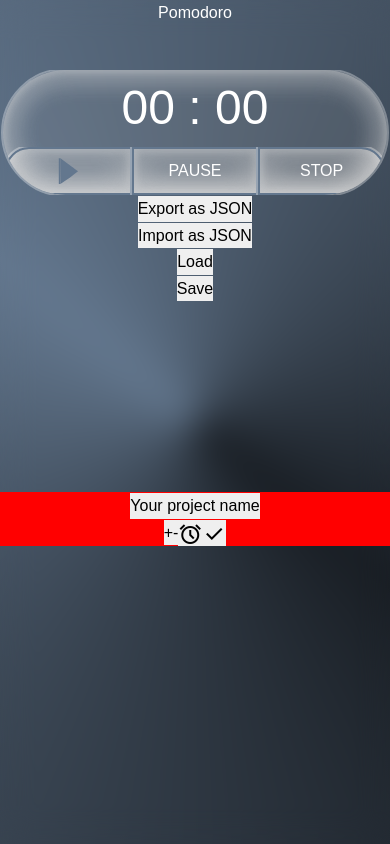
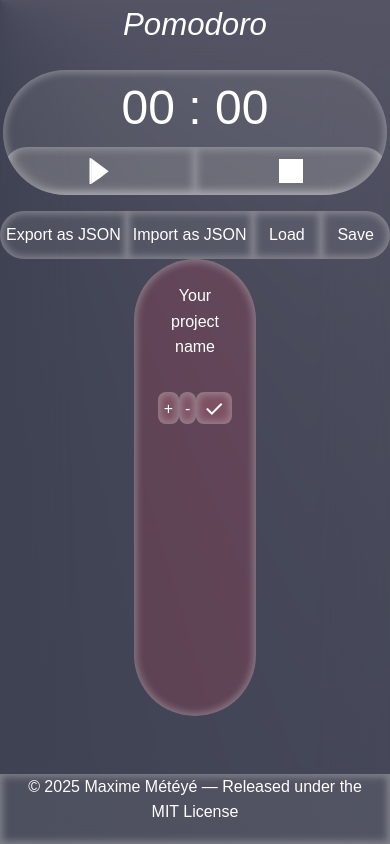
Before and after one commit to Maxime-Meteye/pomodoro, a Vue app: page / in a window 390 px wide. Built offline with nearby package versions, Linux system fonts and the light colour scheme; a web font is replaced by a local one.

Commit message:
Mobile view glass ui and animation

```diff
--- a/index.html
+++ b/index.html
@@ -13,17 +13,72 @@
   <body class="theme-dark">
     <div id="app" class="container"></div>
     <script type="module" src="/src/main.js"></script>
+	<script>
+		const body = document.querySelector("body");
+
+		let x = 0;
+		let y = 0;
+
+		let cursor_x = 0;
+		let cursor_y = 0;
+
+		let running_animation = false;
+
+		document.addEventListener("mousemove",(event)=>{
+			x = event.clientX ;
+			y = event.clientY ;
+
+			if(!running_animation){
+				mouseInertia();
+			}
+		})
+
+		function mouseInertia(){
+			const screen_center_x = window.innerWidth/2;
+			const screen_center_y = window.innerHeight/2;
+			body.style.setProperty("--mouse-x", cursor_x);
+			body.style.setProperty("--mouse-y", cursor_y);
+			//console.log(cursor_x)
+			//console.log(cursor_y)
+			cursor_x += Math.round((x-cursor_x) * 0.1);
+			cursor_y += Math.round((y-cursor_y) * 0.1);
+			running_animation = true;
+			requestAnimationFrame(mouseInertia)
+		}
+
+
+	</script>
 	<style>
+
+		.italic{
+			font-style: italic;
+		}
+
+		:root{
+				--r-dark-color:40;
+				--g-dark-color:47;
+				--b-dark-color:63;
+				--dark-border-color: #556
+		}
 		body{
+			--mouse-x : 0;
+			--mouse-y : 0;
+
 			font-family: 'Satoshi', sans-serif;
 			min-height: 100vh;
 			min-height: 100dvh;
+			max-height: 100vh;
+			max-height: 100dvh;
+
 			width: min(100%, 2000px);
 			margin-inline: auto;
-			background-image: conic-gradient(from 130deg, var(--background-color) ,var(--border-color),var(--background-color));
-			background-position: right top;
+			background: conic-gradient(from calc(atan2(var(--mouse-y) , var(--mouse-x) ) - 90deg) at 0 0, var(--background-color) ,var(--border-color) ,var(--background-color));
 			color: var(--text-color);
-			overflow-y: auto;
+			transition: background-image 0.1s linear;
+		}
+
+		.margin-inline-auto{
+			margin-inline: auto;
 		}
 	</style>
   </body>
--- a/src/App.vue
+++ b/src/App.vue
@@ -1,8 +1,16 @@
 <template>
-
-  <h1 class="col-12 row-1">Pomodoro</h1>
-  <controlView class="col-12 row-6"></controlView>
-  <taskView class="col-12 row-5" :goal_object="taskStore.goals"/>
+	<header class="col-12 row-1">
+		<h1 class="italic">Pomodoro</h1>
+	</header>
+	<main class="col-12 row-10">
+		<controlView class="col-12 row-3"></controlView>
+		<div class="taskview-wrapper col-12 row-9">
+			<taskView :goal_object="taskStore.goals" class="origin_taskview"/>
+		</div>
+	</main >
+	<footer class="glass col-12 row-1">
+		<h5>© 2025 Maxime Météyé — Released under the MIT License</h5>
+	</footer>
 </template>
 <script setup>
 
@@ -13,19 +21,71 @@
 import { useTaskStore } from '@/stores/taskStore';
 const taskStore = useTaskStore()
 
+
+
+
 </script>
 <style>
+	h1{
+		font-size: clamp(20px, 8vw, 120px);
+	}
+	body{
+
+		max-height: 100vh;
+		max-height: 100dvh;
+		max-width: 100vh;
+		max-width: 100dvh;
+	}
+
+	::-webkit-scrollbar{
+		background: #0000;
+	}
+
+	::-webkit-scrollbar-thumb{
+		background-color: #aaa0;
+		backdrop-filter: blur(4px);
+		box-shadow: inset 0px 0 7px 3px #ddd5;
+		outline: #fff5 solid 2px;
+		border-radius: 2em;
+		transition: background-color 0.2s ease-in;
+	}
+	::-webkit-scrollbar-thumb:hover{
+		background-color: #aaa2;
+	}
+
+	::-webkit-scrollbar-thumb:active{
+		background-color: #aaa5;
+	}
+
 	#app{
-		backdrop-filter: blur(16px);
-		min-height: 100vh;
-		min-height: 100dvh;
+		backdrop-filter: blur(32px);
+		height: 100vh;
+		height: 100dvh;
+		max-height: 100vh;
+		max-height: 100dvh;
 	}
+
+	.glass{
+		background-color: #aaa2;
+		backdrop-filter: blur(4px);
+		box-shadow: inset 0px 0 7px 3px #ddd5;
+	}
+	.btn{
+		--border:0;
+		border: none;
+		outline: 0;
+	}
+
+	.round{
+		border-radius: max(10vw, 80px) !important;
+	}
+
 
 	.button-bar{
 		--border-radius: 2em;
 	}
 
-	.button-bar button{
+	.button-bar *:is(button){
 		border-radius: 0 ;
 	}
 
@@ -38,12 +98,23 @@
 		border-bottom-left-radius: var(--border-radius);
 	}
 
-	.glass{
-		background-color: #aaa2;
-		backdrop-filter: blur(4px);
-		border-radius: max(10vw, 80px);
-		box-shadow: inset 0 0 19px 16px #ddd5,inset 0px 0 7px 3px #ddd5;
-		outline: #fff5 solid 2px;
+	.taskview-wrapper{
+		margin-block: auto;
+		margin-inline: auto;
+		min-width: 0;
+		max-height: 100%;
+		height: 65%;
+		display: grid;
+		grid-template-columns: 1fr;
+		grid-template-rows: 1fr;
 	}
 
+	.origin_taskview{
+		overflow-y: auto;
+		min-height: 0;
+		max-height: auto;
+		height: auto;
+	}
+
+
 </style>
--- a/src/components/controlView.vue
+++ b/src/components/controlView.vue
@@ -1,21 +1,14 @@
 <template setup>
-
     <div>
-		<timeManagementView></timeManagementView>
-        <ul>
-            <li>
-                <button @click="exportTree()" popovertarget="popoverWindow">Export as JSON</button>
-            </li>
-            <li>
-                <button popovertarget="popoverWindow" @click="popover_state = 'show_json'">Import as JSON</button>
-            </li>
-			<li>
-                <button popovertarget="popoverWindow" @click="refreshKeys(true)">Load</button>
-            </li>
-			<li>
-                <button @click="saveInLocalStorage()">Save</button>
-            </li>
-        </ul>
+		<div class="f-container f-col">
+			<timeManagementView ></timeManagementView>
+			<div class="f-container f-row margin-top-m margin-inline-auto button-bar">
+				<button class="btn glass" @click="exportTree()" popovertarget="popoverWindow">Export as JSON</button>
+				<button class="btn glass" popovertarget="popoverWindow" @click="popover_state = 'show_json'">Import as JSON</button>
+				<button class="btn glass" popovertarget="popoverWindow" @click="refreshKeys(true)">Load</button>
+				<button class="btn glass" @click="saveInLocalStorage()">Save</button>
+			</div>
+		</div>
 		<popover-view v-if="popover_state == 'show_json'">
 			<form @submit.prevent="importTree(json_tree)">
 				<textarea v-model="json_tree"></textarea>
@@ -37,7 +30,6 @@
 				</li>
 			</ul>
 		</popover-view>
-
     </div>
 </template>
 <script setup>
--- a/src/components/taskView.vue
+++ b/src/components/taskView.vue
@@ -1,26 +1,31 @@
 <template>
-    <ul>
-        <li v-if="editing_task != goal_object.id" :class="{complete: goal_object.complete, incomplete: !goal_object.complete}">
-            <button @click="taskStore.select_toggle(goal_object.id)" v-on:dblclick="editTask(goal_object.id)">{{ goal_object.title }}</button>
+    <ul class="glass round task" :class="{complete: goal_object.complete, incomplete: !goal_object.complete}">
+        <li v-if="editing_task != goal_object.id"  >
+            <button @click="taskStore.select_toggle(goal_object.id)" v-on:dblclick="editTask(goal_object.id)" class="task_name">{{ goal_object.title }}</button>
+			<button @click="editTask(goal_object.id)" class="btn glass more_btn">...</button>
             <div v-if="taskStore.selected_goal == goal_object.id">
-                <button @click="add_child(goal_object.id)">+</button>
-                <button @click="delete_child(goal_object.id)">-</button>
+                <button class="btn glass" @click="add_child(goal_object.id)">+</button>
+                <button class="btn glass" @click="delete_child(goal_object.id)">-</button>
+				<!--
                 <button @click="startTask(goal_object.title)"><span class="material-symbols-outlined">alarm</span></button>
-                <button v-if="goal_object?.sub_goals?.length == 0 " @click="toggleTaskCompletion(goal_object.id)">
+				-->
+                <button class="btn glass" v-if="goal_object?.sub_goals?.length == 0 " @click="toggleTaskCompletion(goal_object.id)">
                     <span class="material-symbols-outlined" v-if="!goal_object.complete">check</span>
                     <span class="material-symbols-outlined" v-else>close</span>
                 </button>
             </div>
         </li>
         <li v-else>
-            <form @submit.prevent="editing_task = -1">
-                <textarea v-model="goal_object.title">{{ goal_object.title }}</textarea>
-                <button><span class="material-symbols-outlined">check</span></button>
+            <form @submit.prevent="editing_task = -1" class="form">
+                <textarea rows="20" cols="20" v-model="goal_object.title" class="input glass">{{ goal_object.title }}</textarea>
+                <button class="btn glass" ><span class="material-symbols-outlined">check</span></button>
             </form>
         </li>
-        <ul v-for="task in goal_object.sub_goals">
-            <TaskView :goal_object="task"/>
-        </ul>
+		<li>
+			<ul  class="sub_goals">
+            	<TaskView v-for="task in goal_object.sub_goals" :goal_object="task"/>
+        	</ul>
+		</li>
     </ul>
 </template>
 <script setup>
@@ -65,11 +70,67 @@
 </script>
 
 <style scoped>
+
+	button{
+		height: auto;
+		text-wrap:wrap;
+		width: 1em;
+	}
+	textarea{
+		min-width: auto;
+		min-height: auto;
+		width: 15em;
+		height: 2em;
+	}
+
+	.task{
+		min-width: fit-content;
+		max-width: 100%;
+		padding: 1.5em;
+		flex: 1;
+		margin-inline: auto;
+	}
+
+	.task_name{
+		background-color: #0000;
+		color: var(--text-color);
+	}
+
+	.sub_goals{
+		overflow: auto;
+		display: flex;
+		flex-direction: row;
+		flex-wrap: wrap;
+	}
+	.sub_goals > * {
+		flex: 1;
+	}
+
     .complete{
-        background-color: green;
+        background-color: rgb(82, 104,59, 0.2);
+		--background-on-hover: rgb(82, 104,59, 0.3);
+		--background-on-active: rgb(82, 120,59, 0.5);
+    }
+	:is(.complete,.incomplete):hover{
+		background: var(--background-on-hover);
+
+	}
+
+	:is(.complete,.incomplete):active{
+		background: var(--background-on-active);
+	}
+    .incomplete{
+        background-color: rgb(209, 63, 88, 0.2);
+		--background-on-hover: rgb(209, 63, 88, 0.3);
+		--background-on-active: rgb(209, 30, 46, 0.5);
     }
 
-    .incomplete{
-        background-color: red;
-    }
+	.more_btn{
+		opacity: 0;
+	}
+
+	:is(.incomplete,.complete):hover:not(:has(:is(.complete,.incomplete):hover)) > li > .more_btn{
+		opacity: 1;
+	}
+
 </style>
--- a/src/components/timeManagementView.vue
+++ b/src/components/timeManagementView.vue
@@ -1,12 +1,11 @@
 <template>
 	<div class="timer_wrapper">
-		<div class="timer_background glass">
+		<div class="timer_background glass round">
 			<div class="timer">
 				<p class="timer_left">{{ time_left }}</p>
 				<div class="timer_control_panel button-bar">
-					<button class="btn glass play_button" v-bind:playing="is_playing" @click="startTimer()"></button>
-					<button class="btn glass" @click="pauseTimer()">PAUSE</button>
-					<button class="btn glass" @click="stopTimer()">STOP</button>
+					<button class="btn glass play_button" v-bind:playing="is_playing" @click="playButton()"></button>
+					<button class="btn glass stop_button" @click="stopTimer()"></button>
 					<!--
 					{{ alarmStore.can_make_new_alarm }}
 					{{ alarmStore.work_cycles_complete }}
@@ -33,6 +32,14 @@
 })
 
 const alarmStore = useAlarmStore();
+
+const playButton = ()=>{
+	if(is_playing.value){
+		pauseTimer();
+	}else{
+		startTimer();
+	}
+}
 
 function startTimer(){
 	is_playing.value = true
@@ -116,24 +123,22 @@
 		width: 100%;
 	}
 	.timer_control_panel > button{
-		width: 33%;
+		width: 50%;
 		/*width: min(15em,20vw);*/
 	}
 
-	.play_button::before,.play_button::after{
+	.play_button::before,.play_button::after,.stop_button::after{
 		content: "";
 		position: absolute;
 		display: block;
 		width: 2em;
 		height: 2em;
-		background-color: var(--border-color);
+		background-color: var(--text-color);
 		inset: 0;
 		margin-inline: auto;
 		margin-block: auto;
-	}
-
-	.play_button:hover::before,.play_button:hover::after{
-		background-color: var(--text-color);
+		transition: transform 0.2s ease-in;
+		transform: scale(100%);
 	}
 
 	.play_button::before{
@@ -158,4 +163,14 @@
 		clip-path: polygon(40% 10%, 70% 10%, 70% 90%, 40% 90%);
 	}
 
+	.stop_button::after{
+		width: 1.5em;
+		height: 1.5em;
+
+
+	}
+	.stop_button:hover::after,.play_button:hover::after,.play_button:hover::before{
+		transform: scale(120%);
+	}
+
 </style>
```
